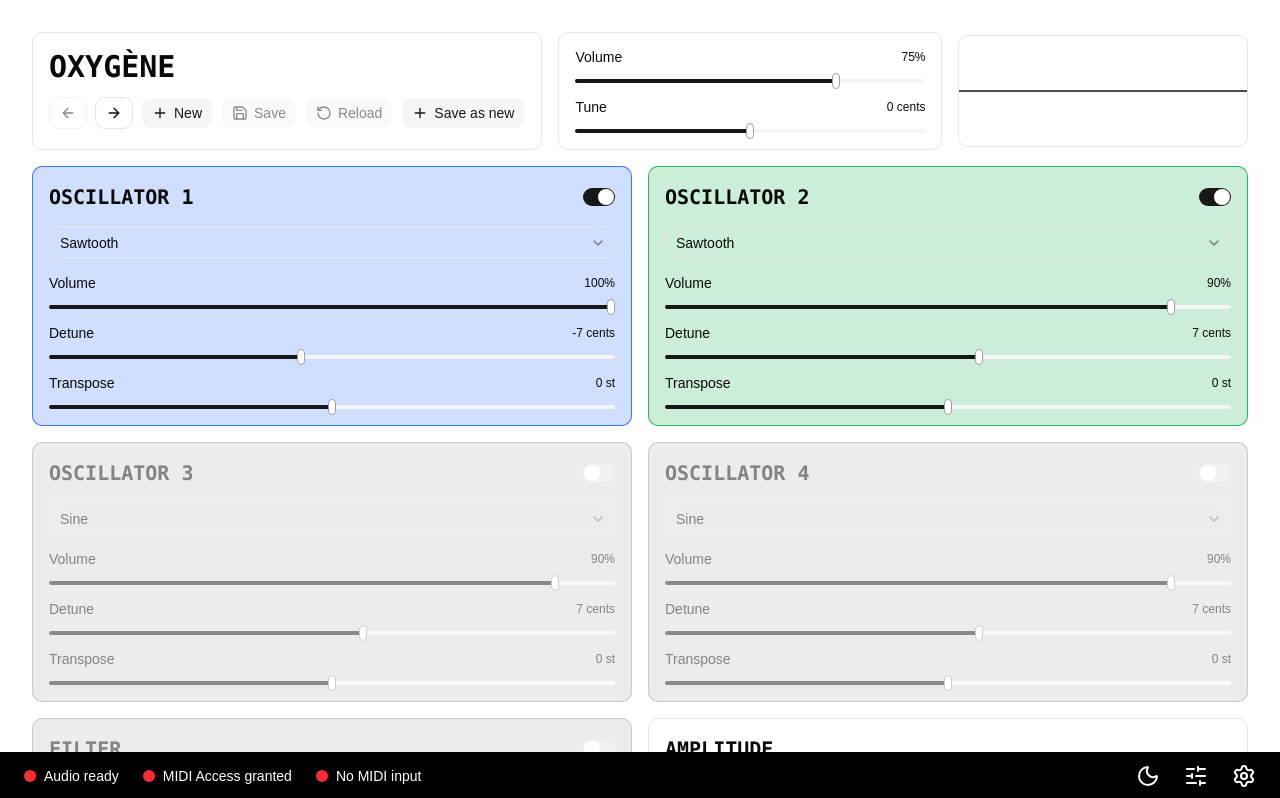
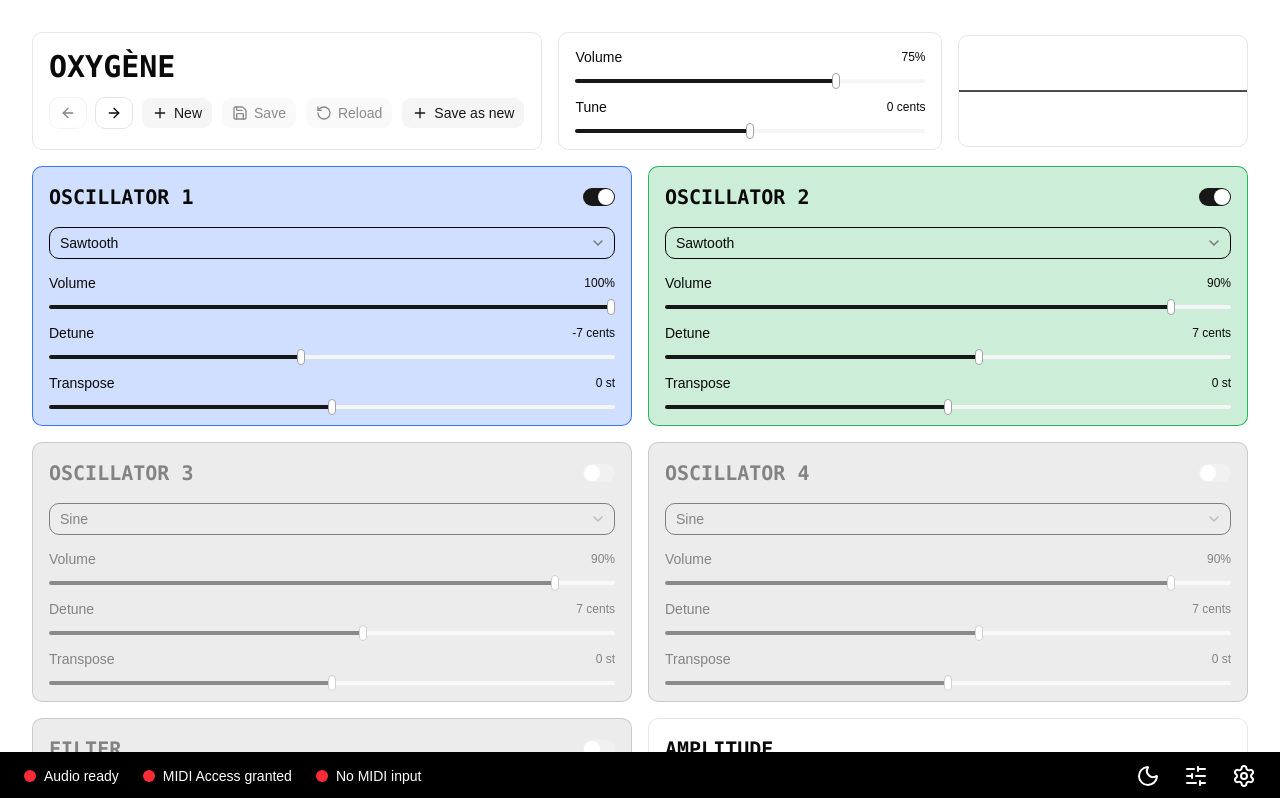
Before and after one commit to oyrad/synth, a React (Vite) app: page / in a window 1280 px wide. Shown: the top 798 px of the page. Built offline with nearby package versions, Linux system fonts and the light colour scheme.

Commit message:
fix: select border

```diff
--- a/src/components/synth/synth.tsx
+++ b/src/components/synth/synth.tsx
@@ -13,6 +13,7 @@
 import { WaveformVisualizerDialog } from './waveform-visualizer-dialog.tsx';
 import { LFO } from './lfo.tsx';
 import { PresetControl } from '../preset-control.tsx';
+import { usePresetHotkeys } from '../../hooks/use-preset-hotkeys.ts';
 
 export function Synth() {
   const { noteOn, noteOff } = useSynth();
@@ -27,7 +28,7 @@
     onNoteOff: noteOff,
   });
 
-  // usePresetHotkeys();
+  usePresetHotkeys();
 
   return (
     <div className="w-full flex flex-col gap-4">
--- a/src/components/ui/select.tsx
+++ b/src/components/ui/select.tsx
@@ -35,7 +35,7 @@
       data-slot="select-trigger"
       data-size={size}
       className={cn(
-        "flex w-fit items-center justify-between gap-1.5 rounded-lg border border-input bg-transparent py-2 pr-2 pl-2.5 text-sm whitespace-nowrap transition-colors outline-none select-none focus-visible:border-ring focus-visible:ring-3 focus-visible:ring-ring/50 disabled:cursor-not-allowed disabled:opacity-50 aria-invalid:border-destructive aria-invalid:ring-3 aria-invalid:ring-destructive/20 data-placeholder:text-muted-foreground data-[size=default]:h-8 data-[size=sm]:h-7 data-[size=sm]:rounded-[min(var(--radius-md),10px)] *:data-[slot=select-value]:line-clamp-1 *:data-[slot=select-value]:flex *:data-[slot=select-value]:items-center *:data-[slot=select-value]:gap-1.5 dark:bg-input/30 dark:hover:bg-input/50 dark:aria-invalid:border-destructive/50 dark:aria-invalid:ring-destructive/40 [&_svg]:pointer-events-none [&_svg]:shrink-0 [&_svg:not([class*='size-'])]:size-4 cursor-pointer",
+        "flex w-fit items-center justify-between gap-1.5 rounded-lg border border-black dark:border-white bg-transparent py-2 pr-2 pl-2.5 text-sm whitespace-nowrap transition-colors outline-none select-none focus-visible:border-ring focus-visible:ring-3 focus-visible:ring-ring/50 disabled:cursor-not-allowed disabled:opacity-50 aria-invalid:border-destructive aria-invalid:ring-3 aria-invalid:ring-destructive/20 data-placeholder:text-muted-foreground data-[size=default]:h-8 data-[size=sm]:h-7 data-[size=sm]:rounded-[min(var(--radius-md),10px)] *:data-[slot=select-value]:line-clamp-1 *:data-[slot=select-value]:flex *:data-[slot=select-value]:items-center *:data-[slot=select-value]:gap-1.5 dark:bg-input/30 dark:hover:bg-input/50 dark:aria-invalid:border-destructive/50 dark:aria-invalid:ring-destructive/40 [&_svg]:pointer-events-none [&_svg]:shrink-0 [&_svg:not([class*='size-'])]:size-4 cursor-pointer",
         className,
       )}
       {...props}
```
